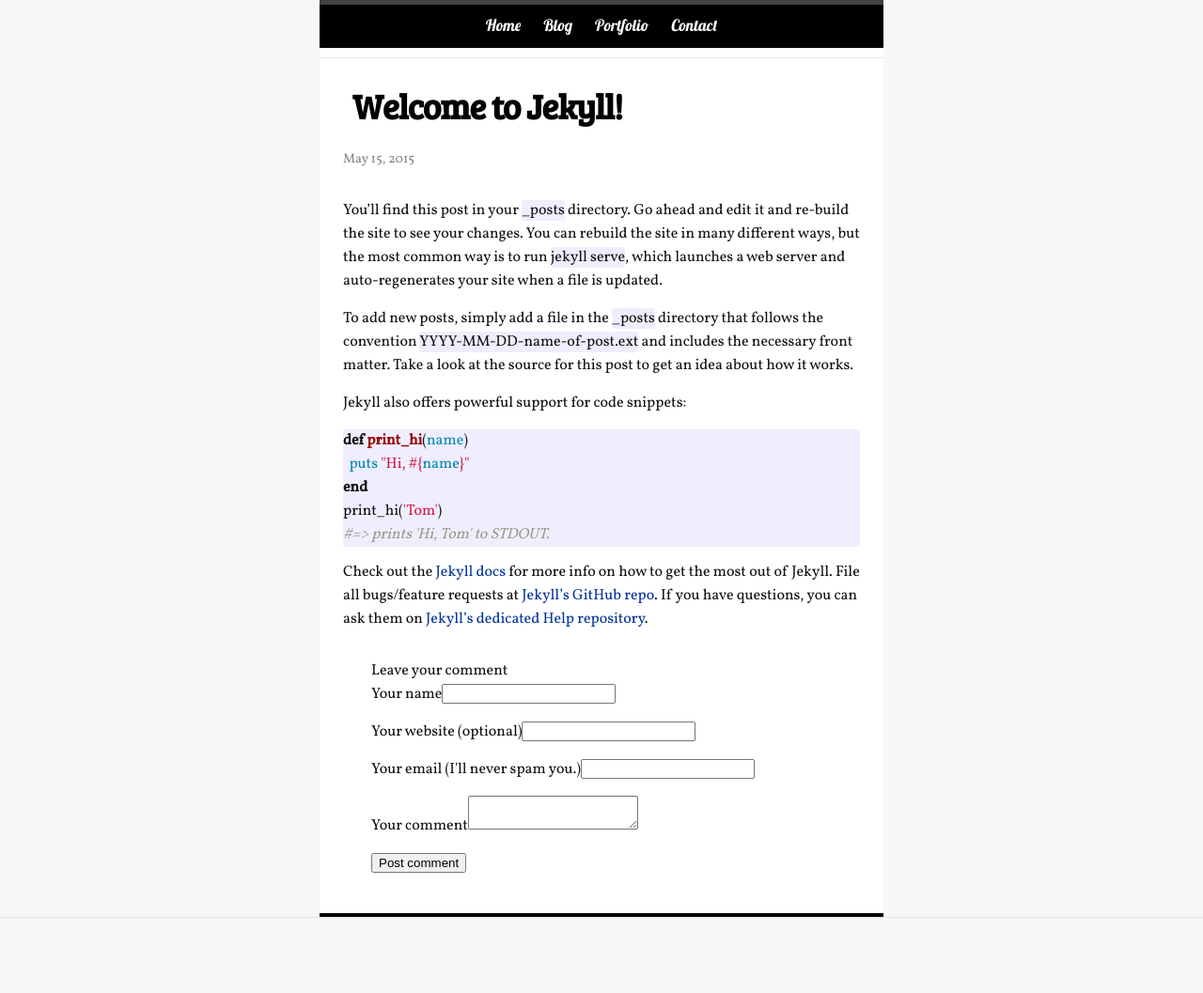
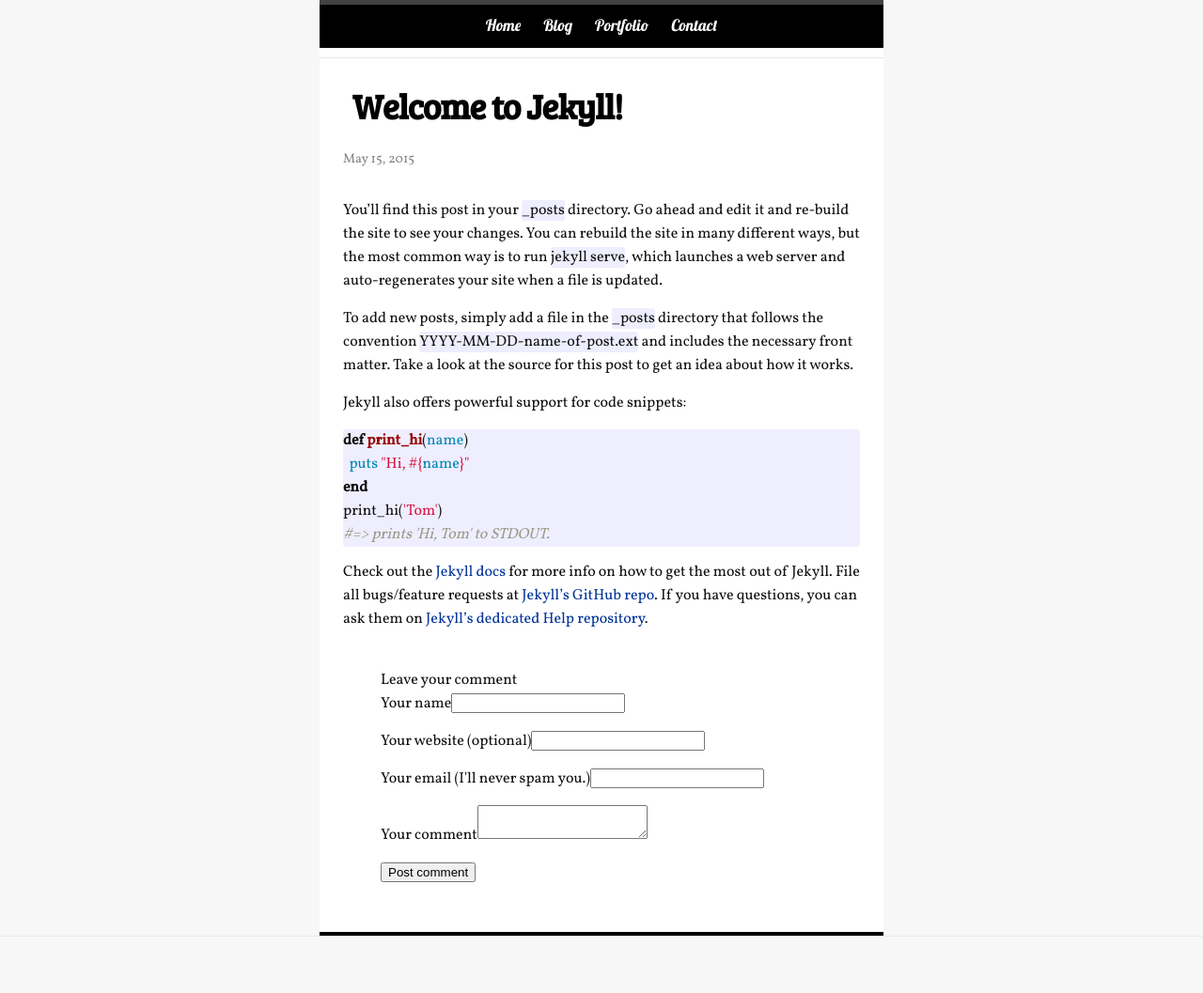
Before and after one commit to thinkerhood/blog, a Jekyll site: the page built from _posts/2015-05-15-welcome-to-jekyll.markdown, in a window 1280 px wide. Shown: the whole page at 94% size. Built offline with Jekyll 4.4.1, drawn with Linux system fonts in a browser that asks for light colours.

Commit message:
Update _layout.scss

```diff
--- a/_sass/_layout.scss
+++ b/_sass/_layout.scss
@@ -234,3 +234,10 @@
         }
     }
 }
+
+
+.comment{
+	width:100%;
+	margin:auto;
+	padding: 10px;
+}
```
